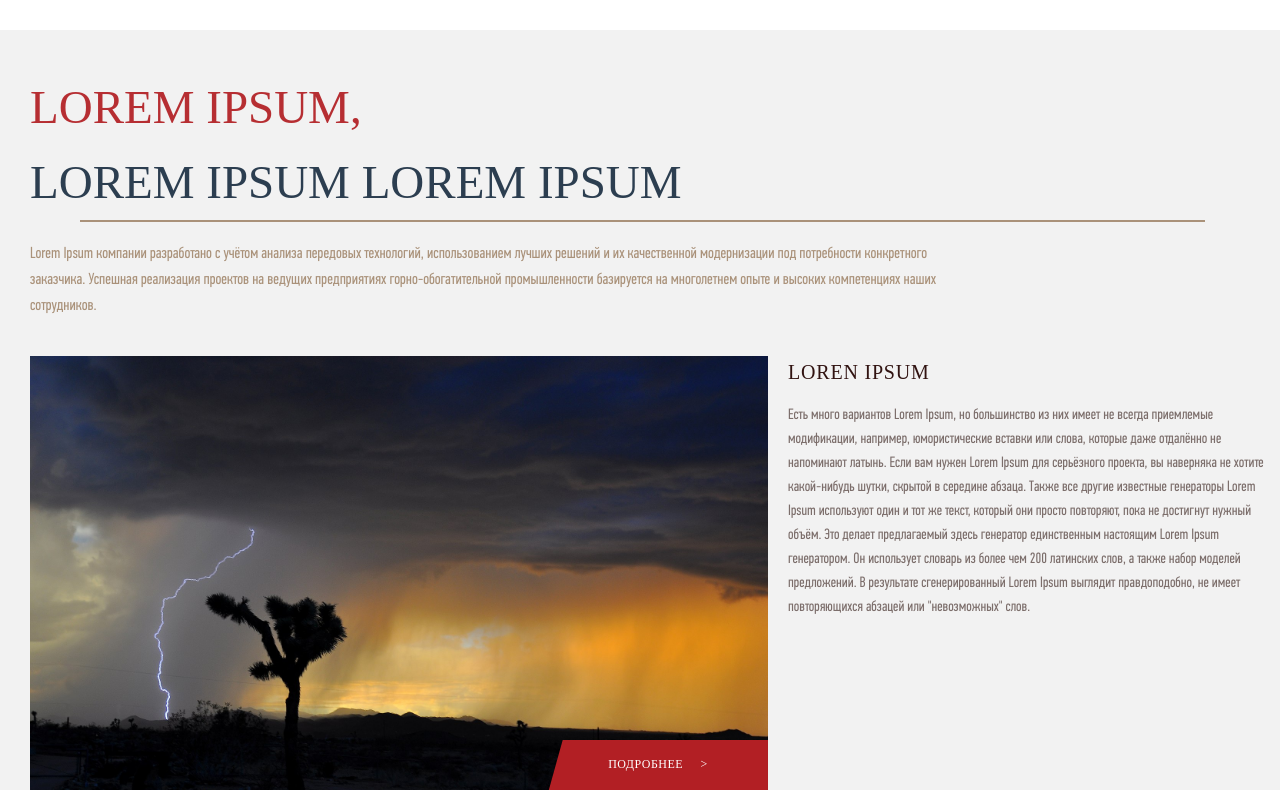
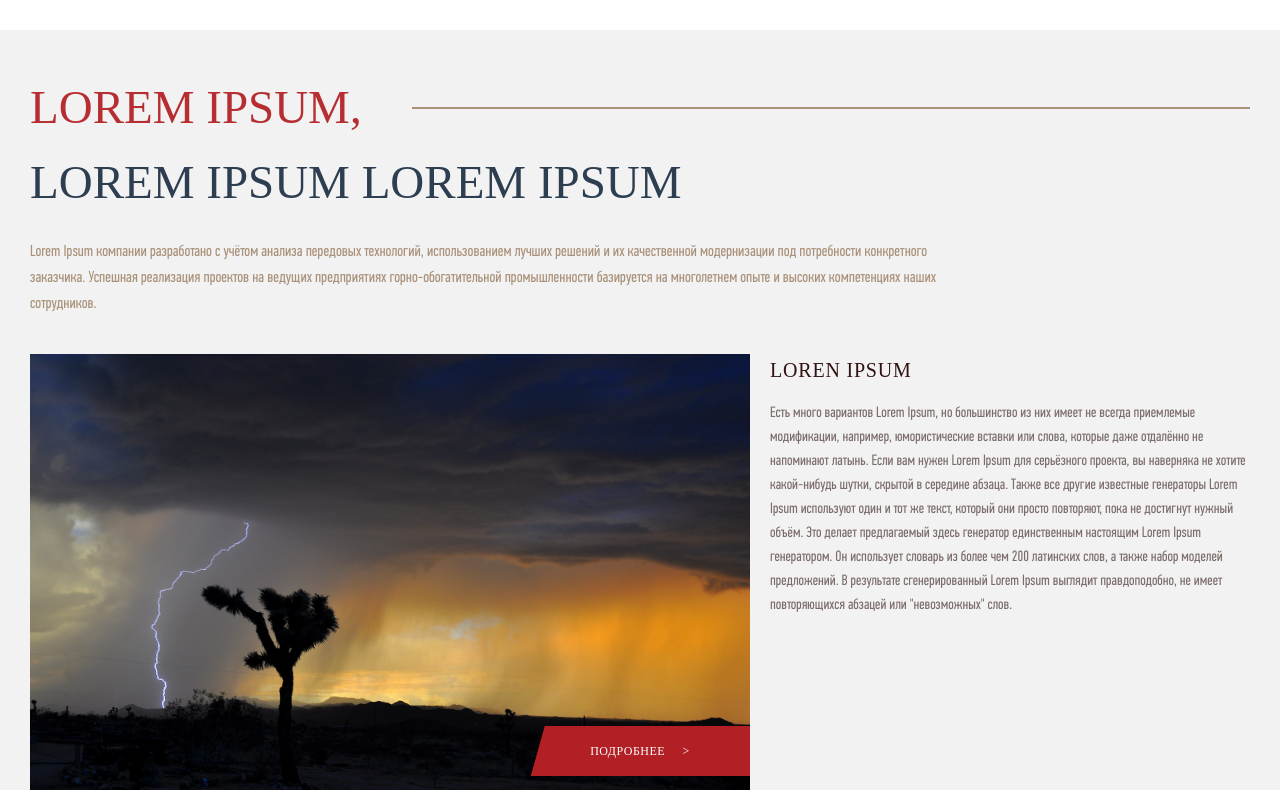
Before and after one commit to diana-nikolaeva/mind-berau-test, a Vue app: page / in a window 1280 px wide. Shown: the part 680-1470 px from the top of the page. Built offline with nearby package versions, Linux system fonts and the light colour scheme; the HTML template or start-up script is replaced by a standard one; a web font is replaced by a local one.

Commit message:
fixed bugs

```diff
--- a/src/components/contentBlock.vue
+++ b/src/components/contentBlock.vue
@@ -41,10 +41,14 @@ h1 {
   display: flex;
   flex-direction: column;
   width: 100%;
-  padding-right: 75px;
   margin-bottom: 60px;
   font-family: 'PF Din Text Cond Pro';
-  &::after {
+    .red{
+      color: #b21f24ed;
+      display: flex;
+      width: 100%;
+      align-items: center;
+      &::after {
     content: '';
     display: block;
     flex-grow: 1;
@@ -53,21 +57,18 @@ h1 {
     margin-left: 50px;
     flex-grow: 1;
     }
-    .red{
-      color: #b21f24ed;
-      display: flex;
-      width: 100%;
-      align-items: center;
     }
 
   @media screen and (min-width:1024px){
     font-size: 47px;
     margin-left: 0;
     margin-bottom: 20px;
+    padding-right: 30px;
   }
 
   @media screen and (min-width:1700px) {
     font-size: 66px;
+    padding-right: 36px;
   }
 }
 
--- a/src/components/contentSection.vue
+++ b/src/components/contentSection.vue
@@ -39,6 +39,7 @@ const props = defineProps<{
   @media screen and (min-width: 1024px) {
     display: flex;
     flex-direction: row;
+    padding-right: 30px;
   }
   &.left-img {
     margin-top: 10px;
@@ -47,6 +48,7 @@ const props = defineProps<{
       margin-top: 40px;
       .img-container{
         margin-left: 20px;
+        margin-right: 0;
       }
     }
   }
--- a/src/components/mainMenu.vue
+++ b/src/components/mainMenu.vue
@@ -56,7 +56,7 @@ function openSubMenu() {
   @media screen and (min-width: 1024px) {
     padding: 0 30px;
   }
-  @media screen and (min-width: 1024px){
+  @media screen and (min-width: 1700px){
     padding: 0 36px;
   }
 }
--- a/src/components/tallBanner.vue
+++ b/src/components/tallBanner.vue
@@ -73,8 +73,8 @@ h2{
 }
 .btn{
   position: absolute;
-  bottom: 0;
-  right: 0;
+  bottom: -1px;
+  right: -1px;
   @media screen and (min-width: 1024px){
     border-bottom: 30px solid #fff;
     border-left: 8px solid transparent;
--- a/src/components/videoSection.vue
+++ b/src/components/videoSection.vue
@@ -32,8 +32,8 @@
   }
   .btn-contact{
     position: absolute;
-    bottom: 0;
-    right: 0;
+    bottom: -1px;
+    right: -1px;
 
     @media screen and (min-width:1024px){
       border-bottom: 30px solid #fff;
```
